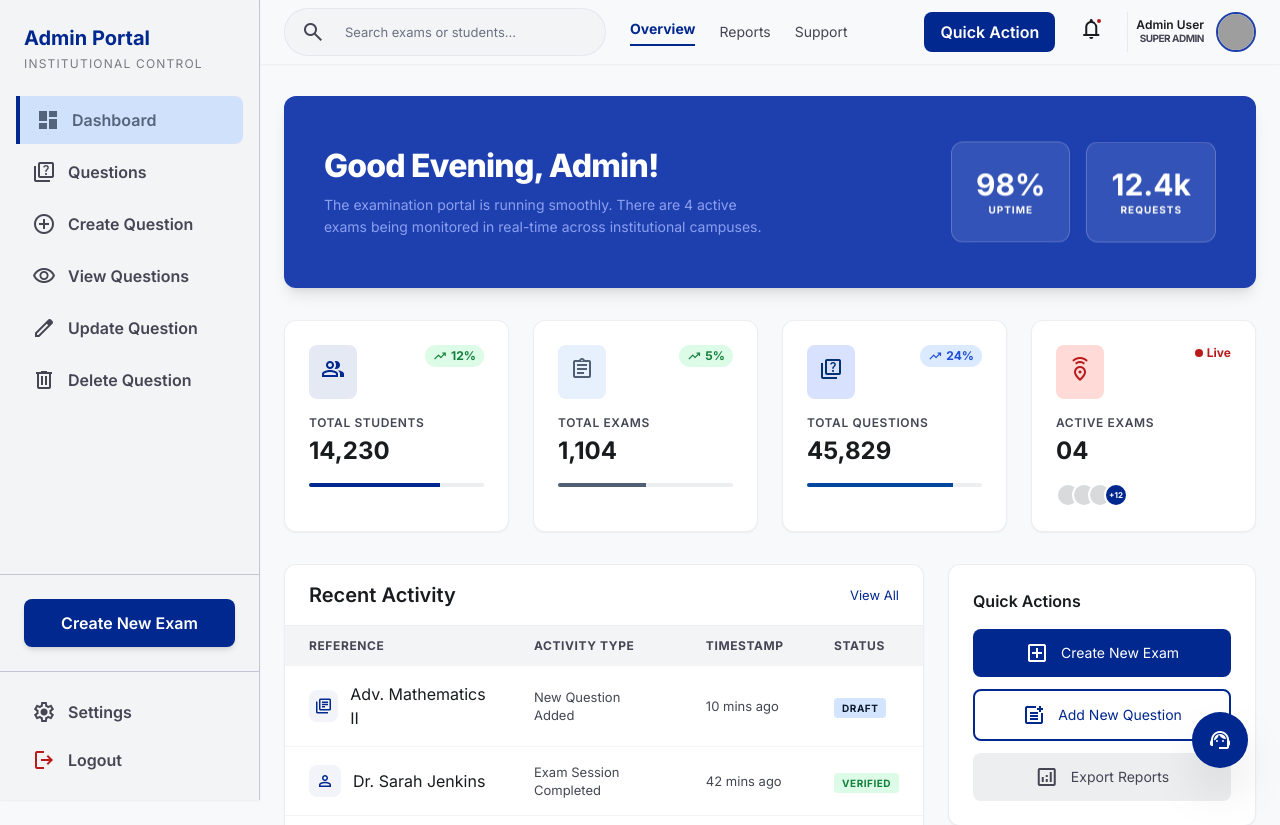
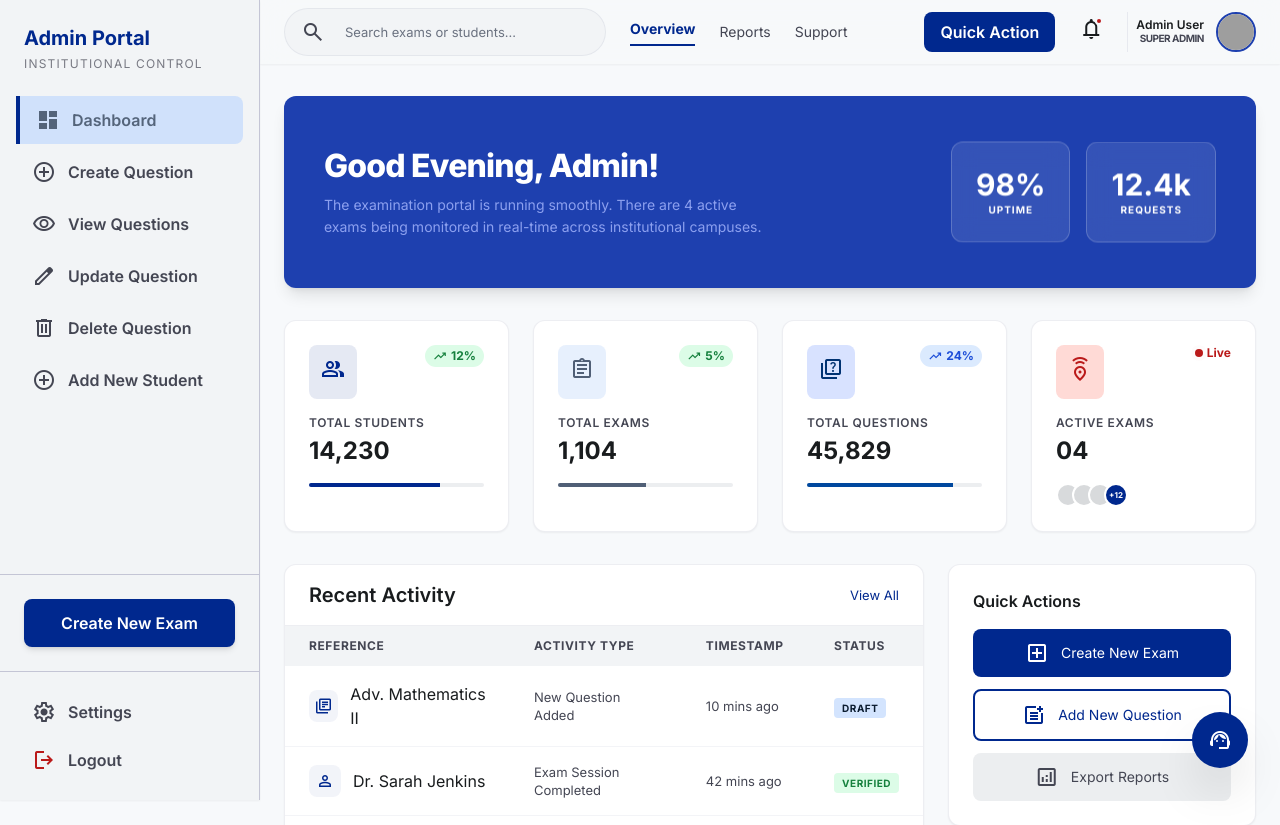
Before and after one commit to amirshaikh321/online-assessment-system, a Django app: page /admindashboard/ in a window 1280 px wide. Shown: the top 825 px of the page. Run offline with Django 5.2, Linux system fonts and the light colour scheme; some libraries are stand-ins or nearby versions; grey boxes are pictures that could not be loaded.

Commit message:
admin dashboard updated

```diff
--- a/testportal/templates/admin/admindash.html
+++ b/testportal/templates/admin/admindash.html
@@ -130,19 +130,15 @@
 </div>
 <nav class="flex-1 px-4 space-y-1">
 <!-- Dashboard (Active) -->
-<a class="flex items-center gap-3 px-4 py-3 bg-secondary-container text-on-secondary-container border-l-4 border-primary rounded-r-lg font-title-sm text-title-sm" href="#">
+<a class="flex items-center gap-3 px-4 py-3 bg-secondary-container text-on-secondary-container border-l-4 border-primary rounded-r-lg font-title-sm text-title-sm" href="{% url 'admindashboard' %}">
 <span class="material-symbols-outlined fill-icon">dashboard</span>
 <span>Dashboard</span>
 </a>
-<a class="flex items-center gap-3 px-4 py-3 text-on-surface-variant hover:bg-surface-container-high transition-colors font-title-sm text-title-sm" href="#">
-<span class="material-symbols-outlined">quiz</span>
-<span>Questions</span>
-</a>
-<a class="flex items-center gap-3 px-4 py-3 text-on-surface-variant hover:bg-surface-container-high transition-colors font-title-sm text-title-sm" href="#">
+<a class="flex items-center gap-3 px-4 py-3 text-on-surface-variant hover:bg-surface-container-high transition-colors font-title-sm text-title-sm" href="{% url 'add_question' %}">
 <span class="material-symbols-outlined">add_circle</span>
 <span>Create Question</span>
 </a>
-<a class="flex items-center gap-3 px-4 py-3 text-on-surface-variant hover:bg-surface-container-high transition-colors font-title-sm text-title-sm" href="#">
+<a class="flex items-center gap-3 px-4 py-3 text-on-surface-variant hover:bg-surface-container-high transition-colors font-title-sm text-title-sm" href="{% url 'show_questions' %}">
 <span class="material-symbols-outlined">visibility</span>
 <span>View Questions</span>
 </a>
@@ -153,6 +149,10 @@
 <a class="flex items-center gap-3 px-4 py-3 text-on-surface-variant hover:bg-surface-container-high transition-colors font-title-sm text-title-sm" href="#">
 <span class="material-symbols-outlined">delete</span>
 <span>Delete Question</span>
+</a>
+<a class="flex items-center gap-3 px-4 py-3 text-on-surface-variant hover:bg-surface-container-high transition-colors font-title-sm text-title-sm" href="{% url 'add_student' %}">
+<span class="material-symbols-outlined">add_circle</span>
+<span>Add New Student</span>
 </a>
 </nav>
 <div class="px-6 py-6 border-t border-outline-variant">
```
